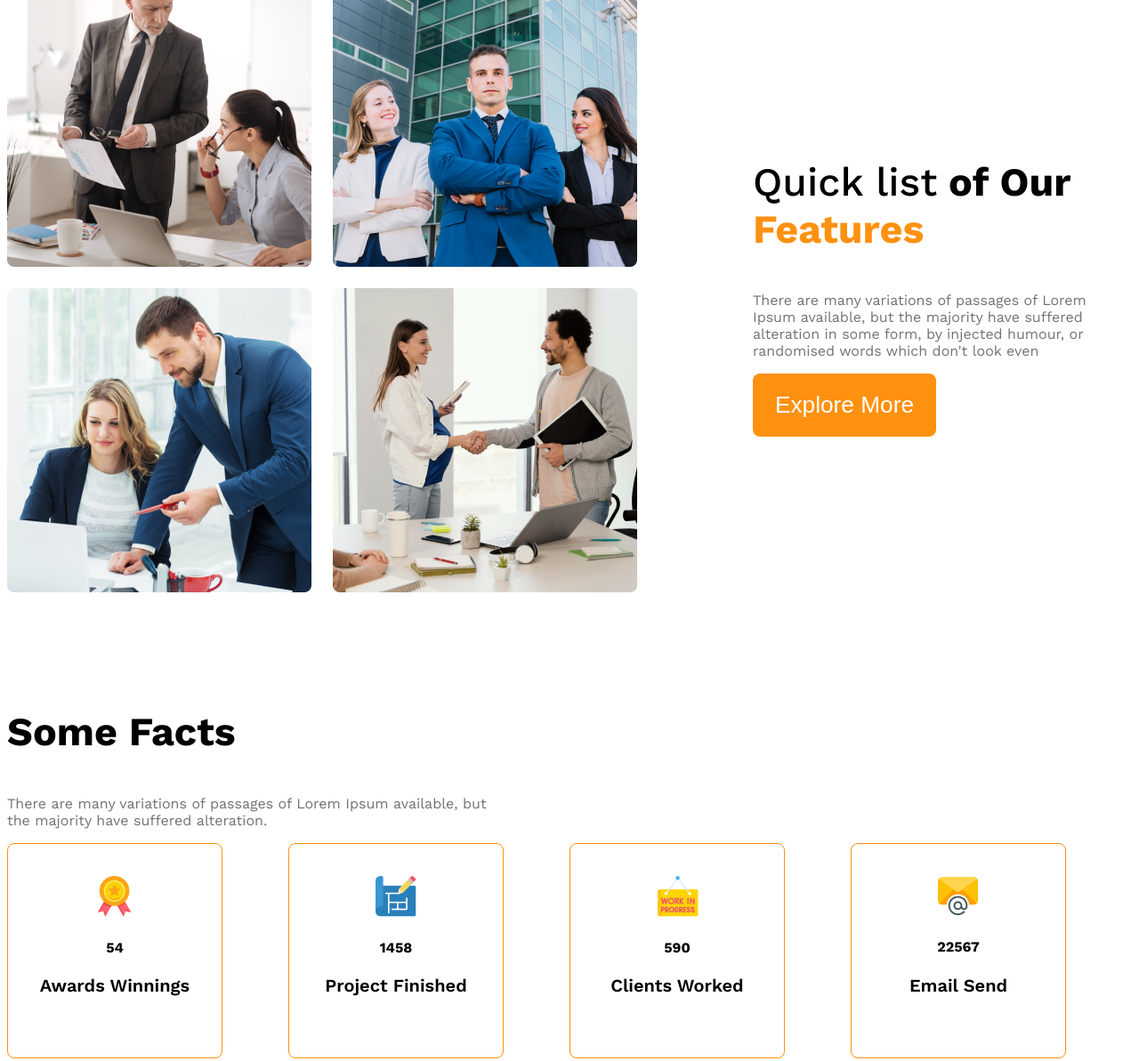
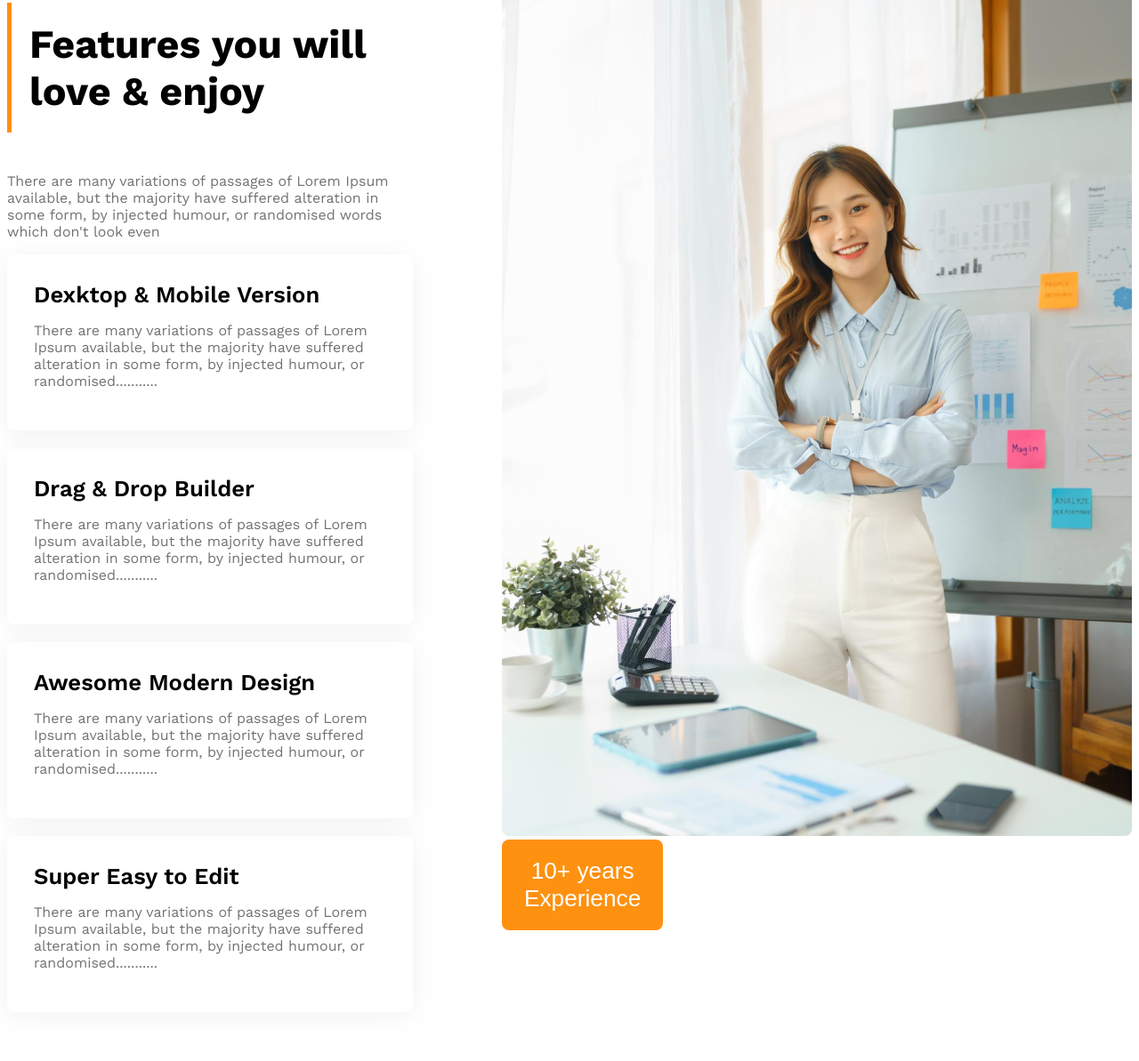
Before and after one commit to azima4361/git-architects-website, a plain HTML site: page index.html in a window 1280 px wide. Shown: the part 1364-2557 px from the top of the page at 89% size. Drawn offline with nearby package versions, Linux system fonts and the light colour scheme.

Commit message:
added feature card and image

```diff
--- a/index.html
+++ b/index.html
@@ -33,6 +33,40 @@
     </header>
 
     <main>
+        <section class="features display-flex">
+            <div>
+<h3 id="feature-section-border" class="section-title">Features you will <br>
+     love & enjoy</h3>
+<p class="dark-3">There are many variations of passages of Lorem Ipsum available, but the majority have suffered alteration in some form, by injected humour, or randomised words which don't look even</p>
+
+<!-- feature card container  -->
+<div class="feature-card">
+    <h3 class="feature-title">Dexktop & Mobile Version</h3>
+    <p class="dark-3">There are many variations of passages of Lorem Ipsum available, but the majority have suffered alteration in some form, by injected humour, or randomised...........</p>
+</div>
+<div class="feature-card">
+    <h3 class="feature-title">Drag & Drop Builder</h3>
+    <p class="dark-3">There are many variations of passages of Lorem Ipsum available, but the majority have suffered alteration in some form, by injected humour, or randomised...........</p>
+</div>
+<div class="feature-card">
+    <h3 class="feature-title">Awesome Modern Design</h3>
+    <p class="dark-3">There are many variations of passages of Lorem Ipsum available, but the majority have suffered alteration in some form, by injected humour, or randomised...........</p>
+</div>
+<div class="feature-card">
+    <h3 class="feature-title">Super Easy to Edit</h3>
+    <p class="dark-3">There are many variations of passages of Lorem Ipsum available, but the majority have suffered alteration in some form, by injected humour, or randomised...........</p>
+</div>
+
+
+</div>
+            <div>
+                <img src="images/architect.png" alt="">
+                <button id="experience-badge" class="btn-primary">
+                    <span id="experience-year">10+ years</span> <br>
+                    <span>Experience</span>
+                </button>
+            </div>
+        </section>
         <section class="teams display-flex">
             <div class="team-img-container">
                 <img src="images/team1.png" alt="">
--- a/styles/architects.css
+++ b/styles/architects.css
@@ -147,6 +147,30 @@ font-weight: 500;
 .sponser-companies{
     filter: grayscale(100%);
 }
+/* feature section  */
+.features{
+    gap: 100px;
+}
+
+#feature-section-border{
+    border-left: 5px solid #FF900E;
+    padding: 20px;
+}
+.feature-card{
+    padding: 30px;
+    border-radius: 8px;
+    box-shadow: 0px 4px 30px 0px rgba(0, 0, 0, 0.06);
+    margin-bottom: 20px;
+}
+
+.feature-card .feature-title{
+    font-weight: 600;
+    font-size: 1.6rem;
+    margin-top: 0;
+    margin-bottom: 0;
+}
+
+
 /* responsive media query */
 @media  screen and (max-width:576px) {
     .navbar,.nav-links , .teams{
```
